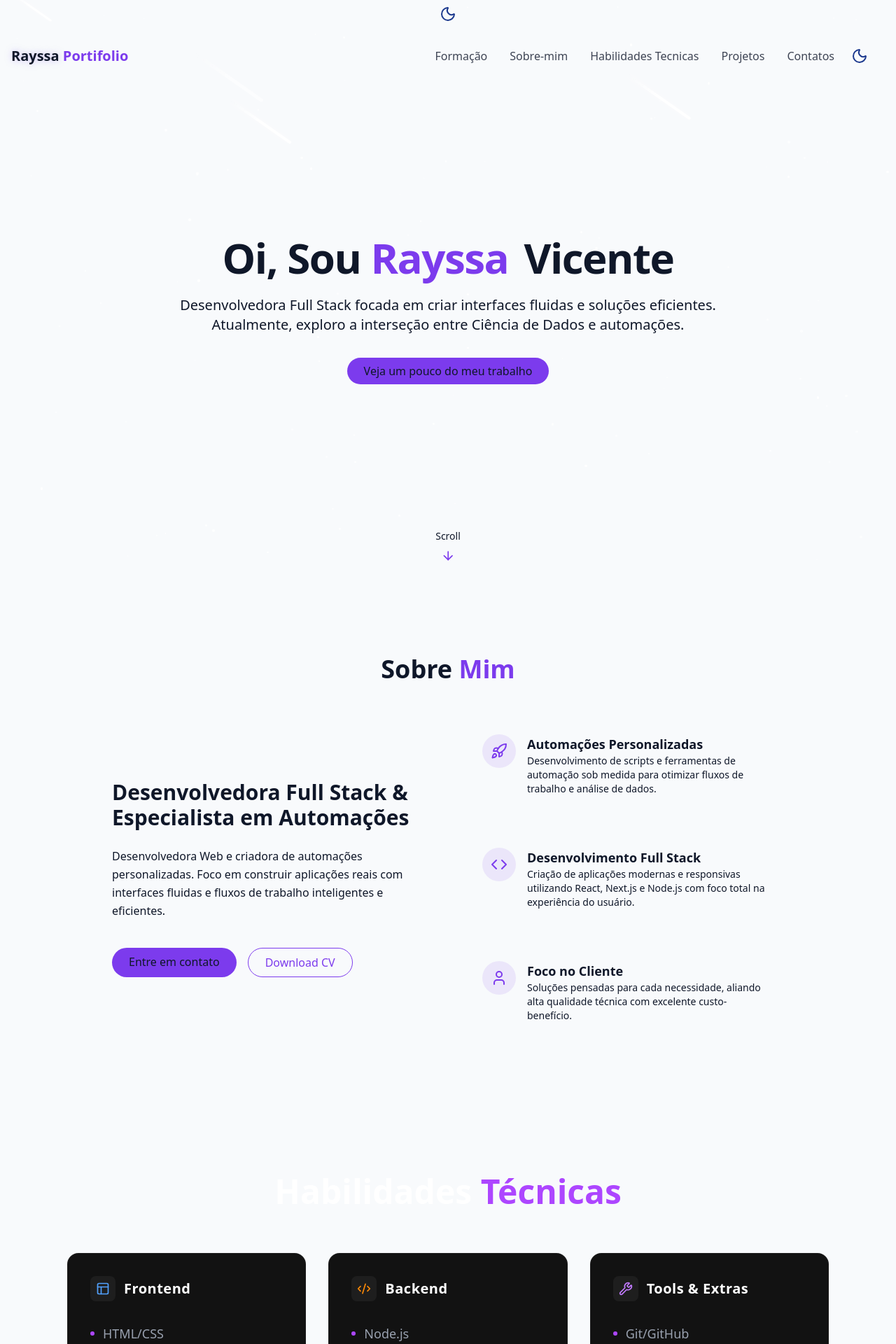
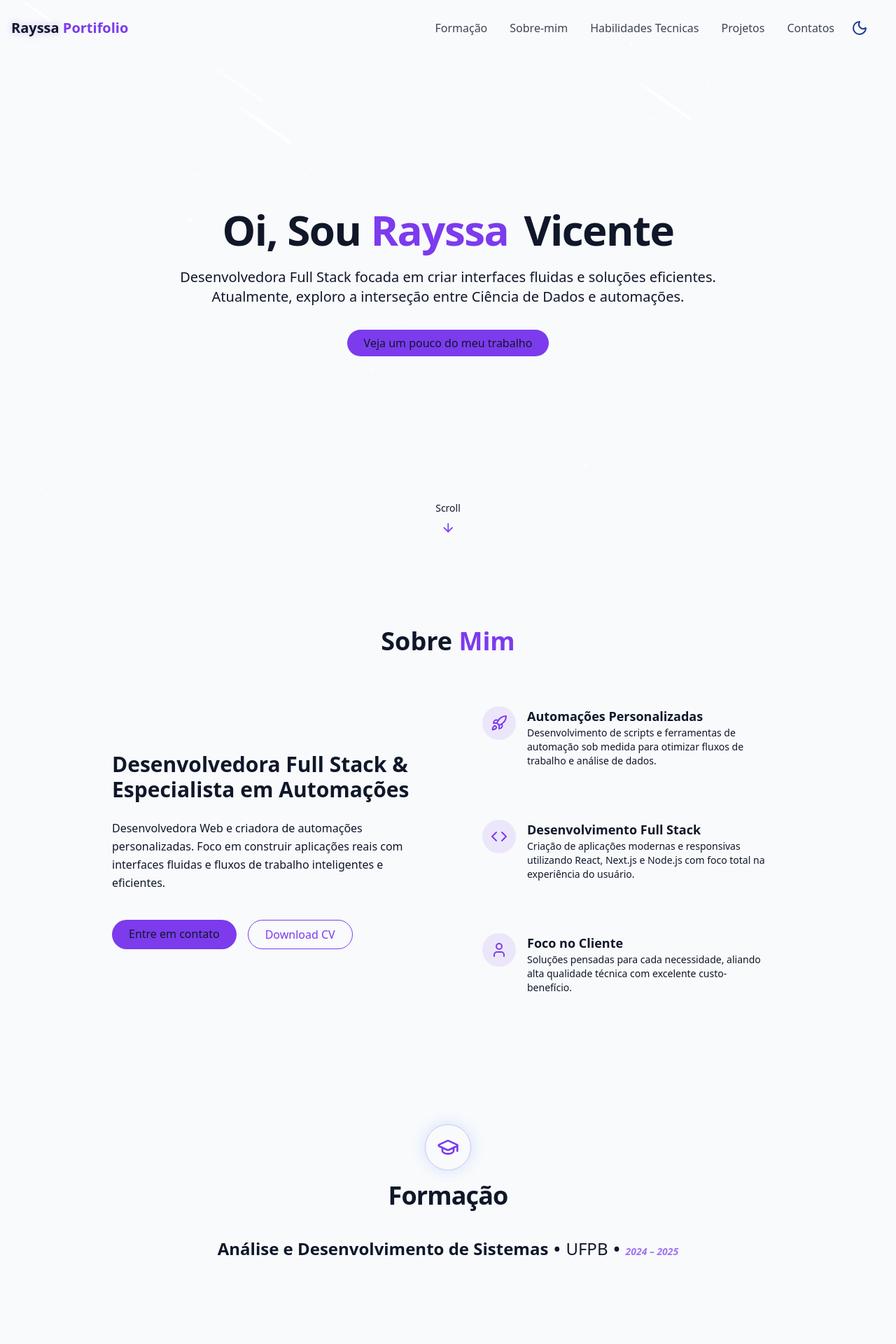
Before and after one commit to RayssaVicente/portifolio, a React (Vite) app: page / in a window 1280 px wide. Shown: the top 1920 px of the page at 70% size. Built offline with nearby package versions, Linux system fonts and the light colour scheme.

Commit message:
Update Home.jsx

```diff
--- a/src/pages/Home.jsx
+++ b/src/pages/Home.jsx
@@ -1,4 +1,3 @@
-import { ThemeToggle } from "../components/ThemeToggle";
 import {StarBackground} from "@/components/StarBackground";
 import { Navbar } from "../components/Navbar";
 import { HeroSection } from "../components/HeroSection";
@@ -6,12 +5,13 @@ import { AboutMe } from "../components/AboutMe";
 import { SkillsSection } from "../components/SkillsSection";
 import { ProjectsSection } from "../components/ProjectsSection";
 import { ContactSection } from "../components/ContactSection";
+import { EducationSection } from "../components/EducationSection";
 
 export const Home = () => {
     return <div className="min-h-screen bg-background text-foregrouund overflow-x-hidden">
 
     {/*Theme Toggle */}
-    <ThemeToggle/>
+
 
     {/*Background Effects */}
     <StarBackground/>
@@ -24,6 +24,7 @@ export const Home = () => {
 
         <HeroSection />
         <AboutMe/>
+        <EducationSection/>
         <SkillsSection/>
         <ProjectsSection/>
         <ContactSection/>
```
